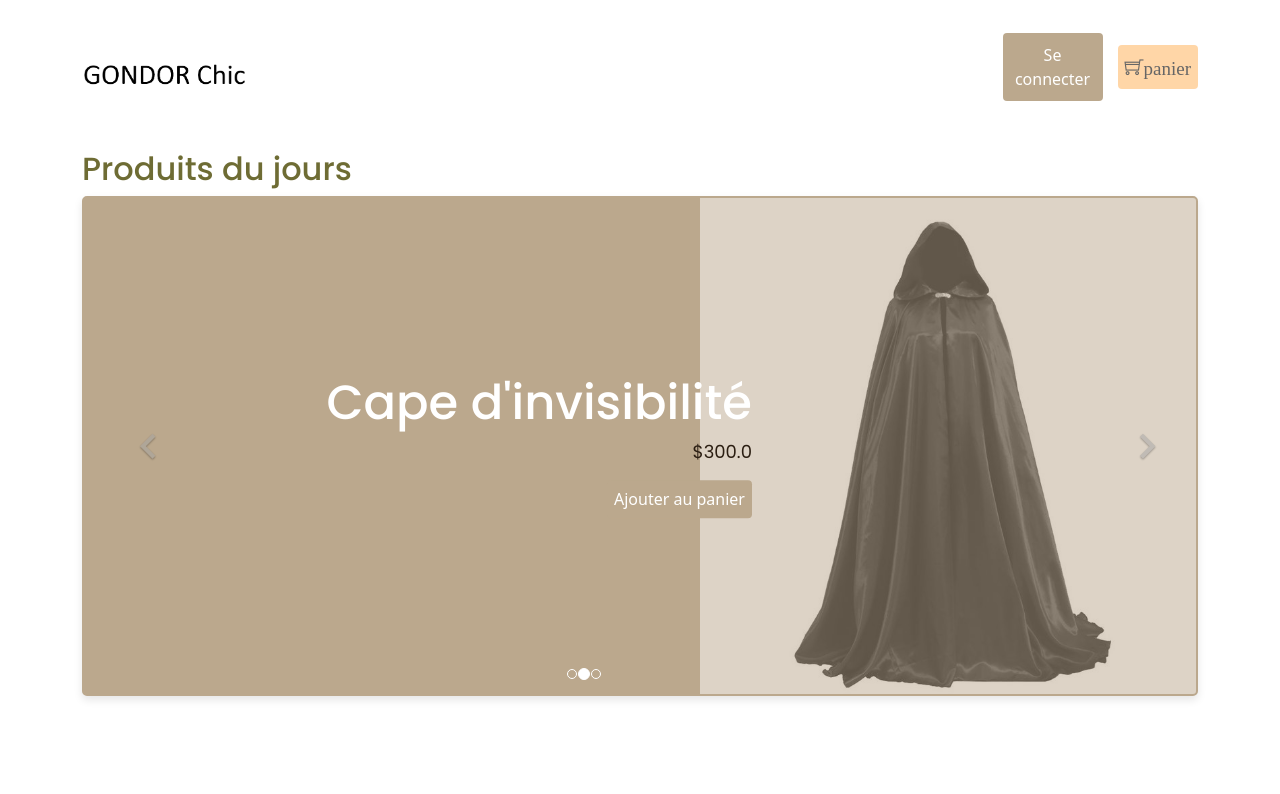
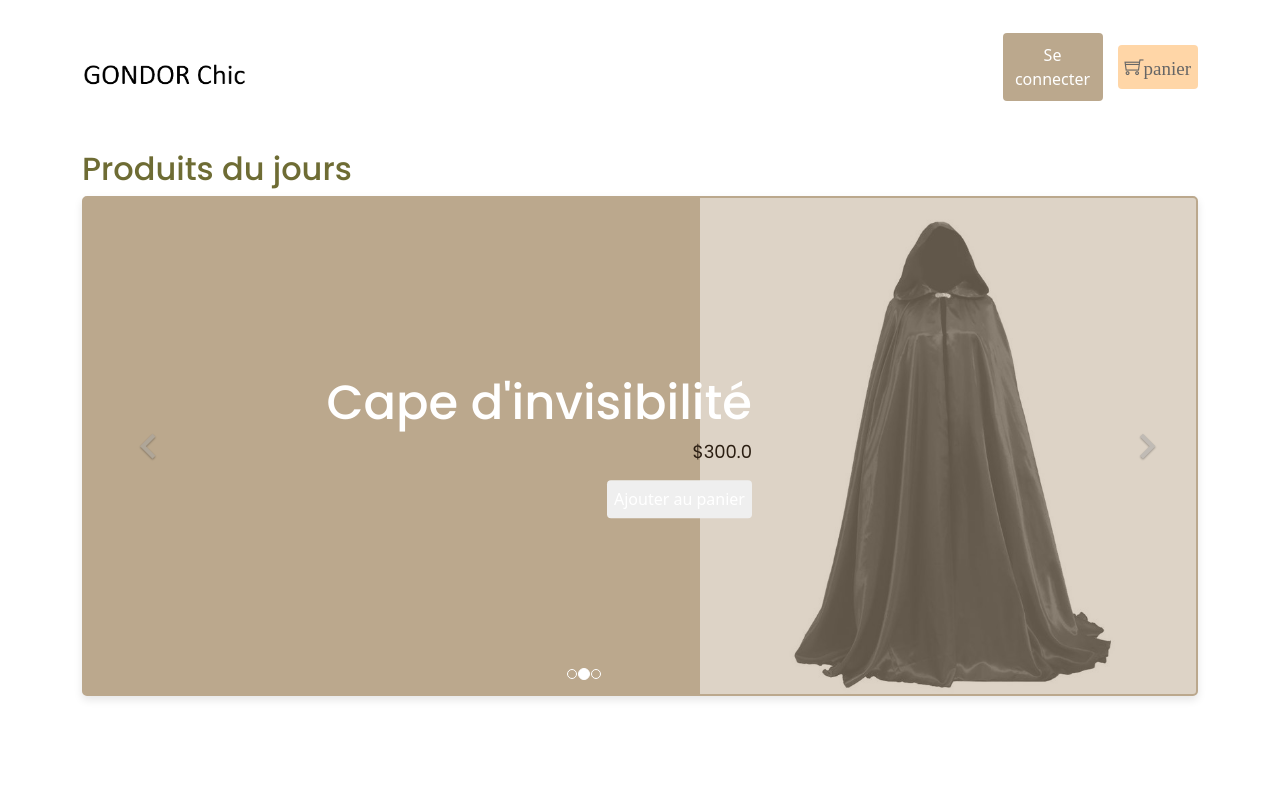
Before and after one commit to phancardo/frontchic, an Angular app: page /home in a window 1280 px wide. Shown: the top 794 px of the page. Built offline with nearby package versions, Linux system fonts and the light colour scheme.

Commit message:
updated button cart

```diff
--- a/src/app/home/home.component.html
+++ b/src/app/home/home.component.html
@@ -116,7 +116,6 @@
     left: 0; /* Aligner à gauche du conteneur */
   }
   .panier{
-    background-color: #bba88d;
         padding: 7px;
         border: none;
         color: white;
@@ -162,11 +161,12 @@
           alt="Slide 1"
         />
 
-        <div class="overlay"></div>
+        <div class="overlay">
+        </div>
         <div class="infos-products">
           <h3>Phial de Galadriel</h3>
           <p>$250.0</p>
-          <button class="panier">Ajouter au panier</button>
+          <button class="panier" style="background-color: #ffd6a7;">Ajouter au panier</button>
         </div>
       </div>
       <div class="item">
```
